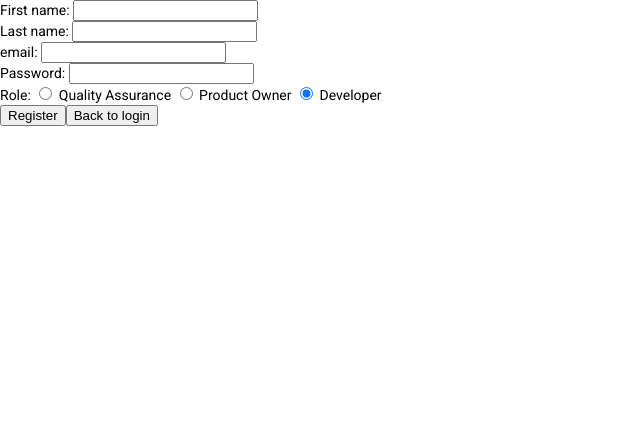
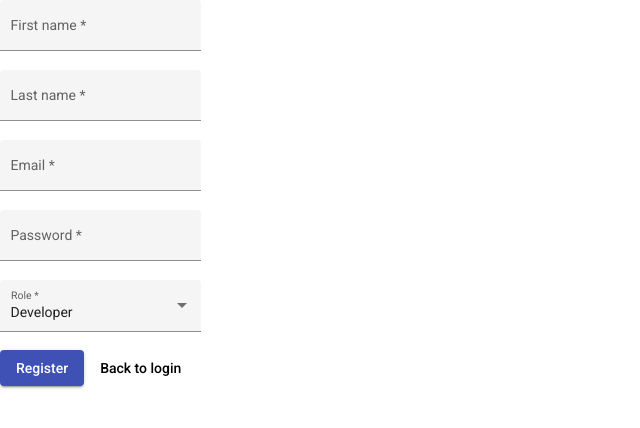
Before and after one commit to mschristo/bug-reporting-system, an Angular app: page /register in a window 1280 px wide. Shown: the top 428 px of the page, without its empty margins (0-640 px from the left). Built offline with nearby package versions, Linux system fonts and the light colour scheme.

Commit message:
User material on login and register

```diff
--- a/src/app/components/login/login.component.html
+++ b/src/app/components/login/login.component.html
@@ -1,13 +1,15 @@
 <form [formGroup]="loginForm">
-  <div>
-    <label>Email: </label>
-    <input formControlName="email" type="email"/>
-  </div>
-  <div>
-    <label>Password: </label>
-    <input formControlName="password" type="password"/>
-  </div>
+  <mat-form-field appearance="fill">
+    <mat-label>Email</mat-label>
+    <input matInput formControlName="email" type="email">
+  </mat-form-field>
+  <br>
+  <mat-form-field appearance="fill">
+    <mat-label>Password</mat-label>
+    <input matInput formControlName="password" type="password">
+  </mat-form-field>
+  <br>
 </form>
 
-<button (click)="login()">Login</button>
-<button routerLink="/register">Register</button>
+<button mat-raised-button color="primary" (click)="login()">Login</button>
+<button mat-button routerLink="/register">Register</button>
--- a/src/app/components/login/login.component.ts
+++ b/src/app/components/login/login.component.ts
@@ -21,6 +21,7 @@ export class LoginComponent implements OnInit {
   }
 
   login() {
+    if (this.loginForm.valid) {
       const loginData = {
         email: this.loginForm.controls['email'].value,
         password: this.loginForm.controls['password'].value
@@ -37,3 +38,4 @@ export class LoginComponent implements OnInit {
       );
     }
   }
+}
--- a/src/app/components/register/register.component.html
+++ b/src/app/components/register/register.component.html
@@ -1,32 +1,38 @@
 <form [formGroup]="registerForm" [class.was-validated]="registerForm.invalid && registerForm.dirty">
-  <div [ngClass]="{ 'has-error': registerForm.get('firstName')?.invalid && registerForm.get('firstName')?.touched }">
-    <label>First name: </label>
-    <input formControlName="firstName" />
-    <div *ngIf="registerForm.get('firstName')?.invalid && registerForm.get('firstName')?.touched ">Field is required</div>
-  </div>
-  <div [ngClass]="{ 'has-error': registerForm.get('lastName')?.invalid && registerForm.get('lastName')?.touched }">
-    <label>Last name: </label>
-    <input formControlName="lastName" />
-    <div *ngIf="registerForm.get('lastName')?.invalid && registerForm.get('lastName')?.touched ">Field is required</div>
-  </div>
-  <div [ngClass]="{ 'has-error': registerForm.get('email')?.invalid && registerForm.get('email')?.touched }">
-    <label>email: </label>
-    <input formControlName="email" type="email"/>
-    <div *ngIf="registerForm.get('email')?.invalid && registerForm.get('email')?.touched ">Field is required</div>
-  </div>
-  <div [ngClass]="{ 'has-error': registerForm.get('password')?.invalid && registerForm.get('password')?.touched }">
-    <label>Password: </label>
-    <input type="password" formControlName="password" />
-    <div *ngIf="registerForm.get('password')?.invalid && registerForm.get('password')?.touched ">Field is required</div>
-  </div>
-  <div [ngClass]="{ 'has-error': registerForm.get('role')?.invalid && registerForm.get('role')?.touched }">
-    <label>Role: </label>
-    <input type="radio" formControlName="role" value="qa" /> Quality Assurance
-    <input type="radio" formControlName="role" value="po" /> Product Owner
-    <input type="radio" formControlName="role" value="dev" /> Developer
-    <div *ngIf="registerForm.get('role')?.invalid && registerForm.get('role')?.touched ">Field is required</div>
-  </div>
+  <mat-form-field appearance="fill">
+    <mat-label>First name</mat-label>
+    <input matInput formControlName="firstName">
+  </mat-form-field>
+  <br>
+
+  <mat-form-field appearance="fill">
+    <mat-label>Last name</mat-label>
+    <input matInput formControlName="lastName">
+  </mat-form-field>
+  <br>
+
+  <mat-form-field appearance="fill">
+    <mat-label>Email</mat-label>
+    <input matInput formControlName="email" type="email">
+  </mat-form-field>
+  <br>
+
+  <mat-form-field appearance="fill">
+    <mat-label>Password</mat-label>
+    <input matInput formControlName="password" type="password">
+  </mat-form-field>
+  <br>
+
+  <mat-form-field appearance="fill">
+    <mat-label>Role</mat-label>
+    <mat-select formControlName="role" >
+      <mat-option value="qa">Quality Assurance</mat-option>
+      <mat-option value="po">Product Owner</mat-option>
+      <mat-option value="dev">Developer</mat-option>
+    </mat-select>
+  </mat-form-field>
+  <br>
 </form>
 
-<button (click)="register()">Register</button>
-<button routerLink="/login">Back to login</button>
+<button mat-raised-button color="primary" (click)="register()">Register</button>
+<button mat-button routerLink="/login">Back to login</button>
```
Lines whose indentation alone changed are shown as unchanged.
